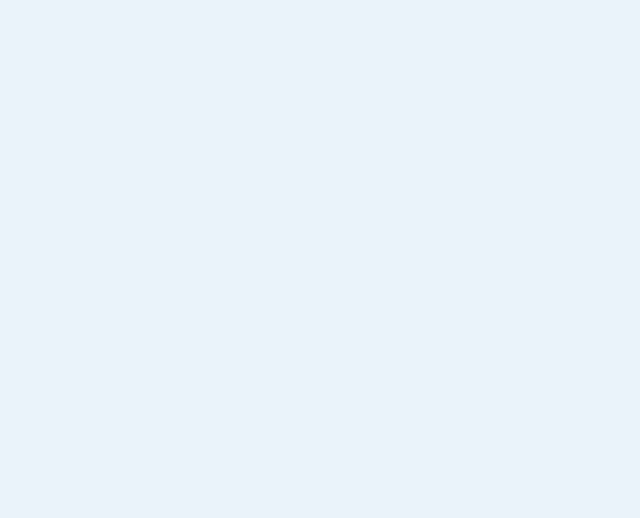
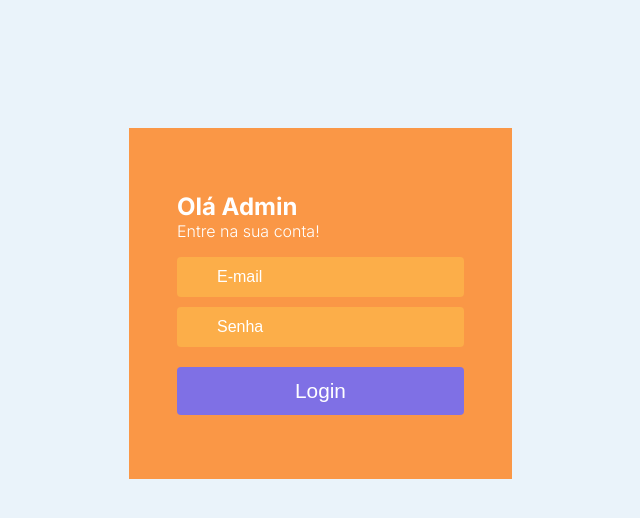
Before and after one commit to jorgelucasalima/pontonow, a React (Create React App) app: page /loginadmin in a window 1280 px wide. Before the commit this address had no page. Shown: the top 518 px of the page, without its empty margins (351-991 px from the left). Built offline with nearby package versions, Linux system fonts and the light colour scheme.

Commit message:
criado login de admin

```diff
--- a/src/pages/Login/index.jsx
+++ b/src/pages/Login/index.jsx
@@ -1,5 +1,6 @@
 import { Container, Content, ContentImg } from "./styles";
 import login from "../../assets/login.jpg";
+import { Link } from "react-router-dom";
 
 export function Login() {
   return(
@@ -14,7 +15,7 @@ export function Login() {
           <input type="email" id="email" placeholder="E-mail" />
           <input type="password" id="password" placeholder="Senha"/>
           <button type="submit">Login</button>
-          <p>Entrar como administrador: <a href="">Clique Aqui</a> </p>
+          <p>Entrar como administrador: <Link to="/loginadmin">Clique Aqui</Link> </p>
         </form>
       </Content>
     </Container>
--- /dev/null
+++ b/src/pages/LoginAdmin/index.jsx
@@ -0,0 +1,17 @@
+import { Content, Container } from "./styles"
+
+export function LoginAdmin() {
+  return(
+    <Container>
+      <Content>
+        <form>
+          <h1>Olá Admin</h1>
+          <p>Entre na sua conta!</p>
+          <input type="email" id="email" placeholder="E-mail" />
+          <input type="password" id="password" placeholder="Senha"/>
+          <button type="submit">Login</button>
+        </form>
+      </Content>
+    </Container>
+  )
+}
--- /dev/null
+++ b/src/pages/LoginAdmin/styles.js
@@ -0,0 +1,66 @@
+import styled from 'styled-components';
+
+export const Container = styled.div`
+  display: flex;
+  margin-top: 8rem;
+  margin-left: 30rem;
+  padding: 0 auto;
+`;
+
+export const Content = styled.div`
+  display: flex;
+  align-items: center;
+  background: var(--laranga-button);
+  padding: 3rem;
+
+  h1 {
+    font-size: 1.5rem;
+    margin-top: 1rem;
+    color: var(--fundo-header);
+  }
+
+  p {
+    color: var(--fundo-header);
+    margin-bottom: 1rem;
+  }
+
+  input {
+    background: var(--fundo-input);
+    display: flex;
+    width: 100%;
+    padding: 0 2.5rem;
+    height: 2.5rem;
+    border-radius: 0.25rem;
+    border: none;
+    font-size: 1rem;
+    margin-top: 0.6rem;
+    margin-bottom: 0.3rem;
+    &::placeholder {
+      color: var(--fundo-header);
+    }
+  }
+
+  button {
+    width: 100%;
+    padding: 0 1.5rem;
+    height: 3rem;
+    background: var(--azul-link );
+    color: var(--fundo-header);
+    border-radius: 0.25rem;
+    border: 0;
+    font-size: 1.3rem;
+    margin-top: 1rem;
+    margin-bottom: 1rem;
+
+    transition:filter 0.2s;
+    &:hover {
+      filter: brightness(0.9);
+    }
+  }
+
+  a {
+    text-decoration: none;
+    font-weight: bold;
+  }
+
+`
--- a/src/routes.js
+++ b/src/routes.js
@@ -2,11 +2,13 @@ import React from "react";
 import { Route, Routes } from "react-router-dom";
 import { BatidaPonto } from "./pages/BatidaPonto";
 import { Login } from "./pages/Login";
+import { LoginAdmin } from "./pages/LoginAdmin";
 
 export default function Rotas() {
   return(
     <Routes>
       <Route path="/" element={<Login/>}/>
+      <Route path="/loginadmin" element={<LoginAdmin/>}/>
       <Route path="/batidaponto" element={<BatidaPonto/>}/>
     </Routes>
   )
```
Also changed, not shown: src/pages/Administrativo/index.jsx (added, +10 -0 lines), src/pages/Administrativo/styles.js (added).
